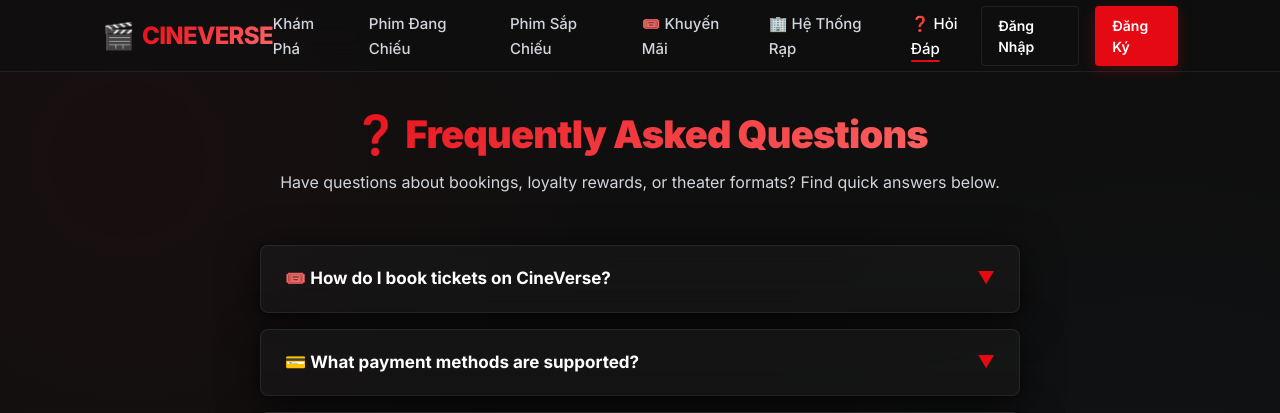
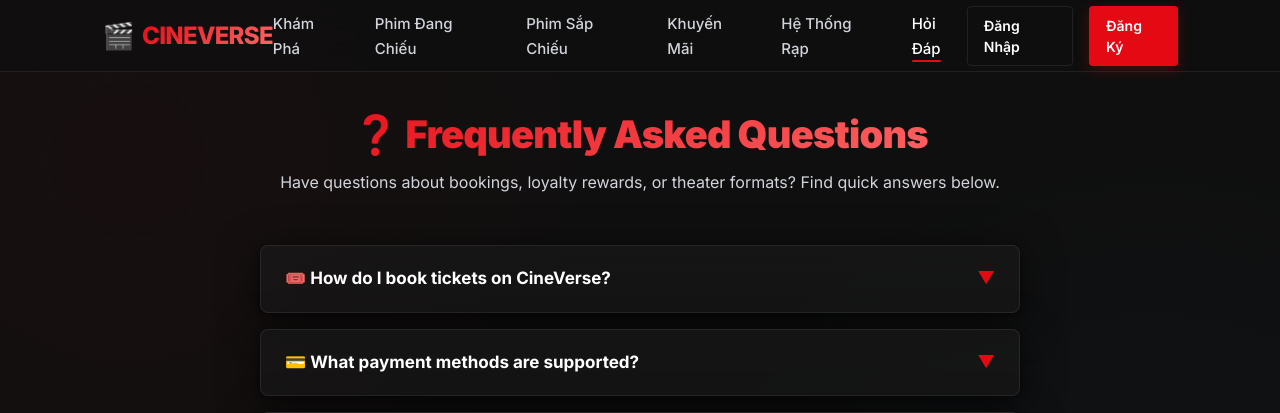
Before and after one commit to phidanghai-spec/Cinema-Management-System, a Django app: page /faq/ in a window 1280 px wide. Shown: the top 413 px of the page. Run offline with Django 4.2, Linux system fonts and the light colour scheme.

Commit message:
style: remove decorative text emojis from navbar menu links

```diff
--- a/cinema/templates/cinema/components/navbar.html
+++ b/cinema/templates/cinema/components/navbar.html
@@ -10,16 +10,16 @@
         <li><a href="{% url 'index' %}?status=now_showing" class="{% if current_status == 'now_showing' %}active{% endif %}">Phim Đang Chiếu</a></li>
         <li><a href="{% url 'index' %}?status=coming_soon" class="{% if current_status == 'coming_soon' %}active{% endif %}">Phim Sắp Chiếu</a></li>
         {% if not user %}
-            <li><a href="{% url 'offers' %}" class="{% if request.resolver_match.url_name == 'offers' %}active{% endif %}">🎟️ Khuyến Mãi</a></li>
+            <li><a href="{% url 'offers' %}" class="{% if request.resolver_match.url_name == 'offers' %}active{% endif %}">Khuyến Mãi</a></li>
         {% endif %}
-        <li><a href="{% url 'theaters' %}" class="{% if request.resolver_match.url_name == 'theaters' %}active{% endif %}">🏢 Hệ Thống Rạp</a></li>
-        <li><a href="{% url 'faq' %}" class="{% if request.resolver_match.url_name == 'faq' %}active{% endif %}">❓ Hỏi Đáp</a></li>
+        <li><a href="{% url 'theaters' %}" class="{% if request.resolver_match.url_name == 'theaters' %}active{% endif %}">Hệ Thống Rạp</a></li>
+        <li><a href="{% url 'faq' %}" class="{% if request.resolver_match.url_name == 'faq' %}active{% endif %}">Hỏi Đáp</a></li>
         {% if user %}
             <li class="nav-dropdown">
-                <a href="javascript:void(0)" class="dropdown-toggle {% if request.resolver_match.url_name == 'watchlist' or request.resolver_match.url_name == 'offers' or request.resolver_match.url_name == 'profile' %}active{% endif %}" id="customer-view-toggle">⚙️ Tiện Ích ▾</a>
+                <a href="javascript:void(0)" class="dropdown-toggle {% if request.resolver_match.url_name == 'watchlist' or request.resolver_match.url_name == 'offers' or request.resolver_match.url_name == 'profile' %}active{% endif %}" id="customer-view-toggle">Tiện Ích ▾</a>
                 <ul class="dropdown-menu" id="customer-view-menu">
-                    <li><a href="{% url 'offers' %}">🎟️ Khuyến Mãi</a></li>
-                    <li><a href="{% url 'watchlist' %}">🔔 Phim Đã Lưu</a></li>
+                    <li><a href="{% url 'offers' %}">Khuyến Mãi</a></li>
+                    <li><a href="{% url 'watchlist' %}">Phim Đã Lưu</a></li>
                     <li><a href="{% url 'profile' %}#bookings">Lịch Sử Đặt Vé</a></li>
                 </ul>
             </li>
```
